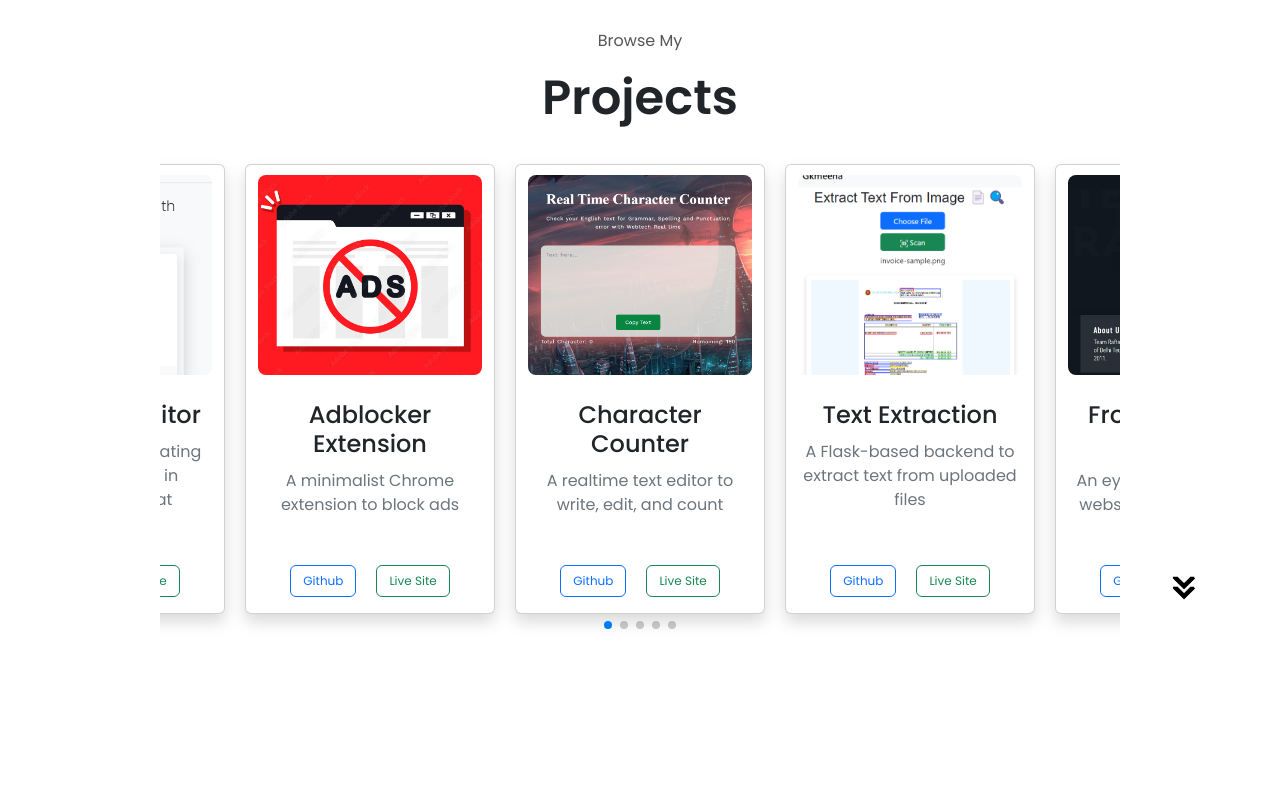
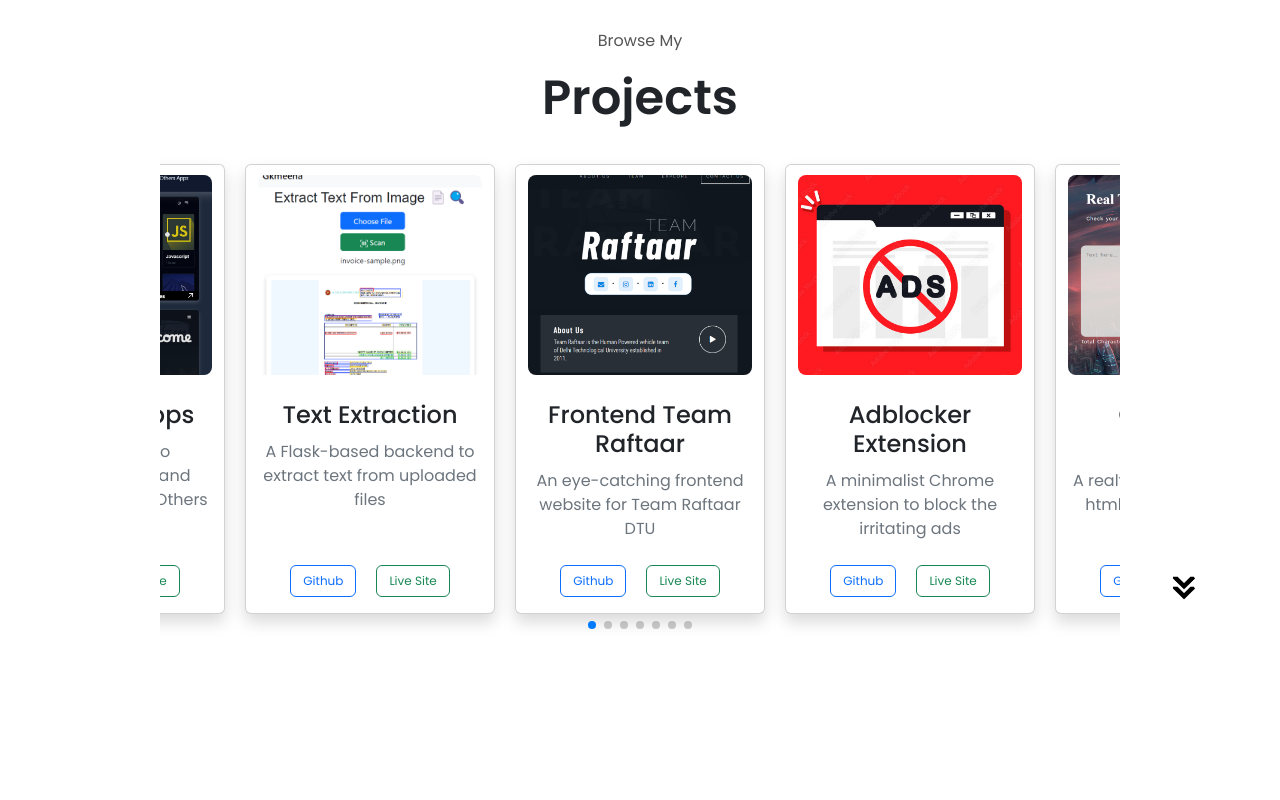
Before and after one commit to gauravmeee/My-React-Portfolio, a React (Create React App) app: page / in a window 1280 px wide. Shown: the part 2460-3260 px from the top of the page. Built offline with nearby package versions, Linux system fonts and the light colour scheme; a web font is replaced by a local one.

Commit message:
updated project

```diff
--- a/src/components/Projects.js
+++ b/src/components/Projects.js
@@ -6,6 +6,9 @@
 import pro3 from './assets/Project-CharacterCounter.png';
 import pro4 from './assets/Project-OCR.png';
 import pro5 from './assets/Project-TeamRaftaar.png';
+import pro6 from './assets/Project-GkmeenaApps.png';
+import pro7 from './assets/Project-GkmeenaNotes.png';
+
 
 // Import Swiper styles
 import "swiper/css";
@@ -20,11 +23,13 @@
 );
 
 const projects = [
-  { img: pro1, title: "Markdown Editor", description: "A simple app for creating and saving notes in markdown format", sourceCode: "https://github.com/gauravmeee/React-Markdown-Editor", liveProject: "https://markdown-editor-livepreview.netlify.app/" },
-  { img: pro2, title: "Adblocker Extension", description: "A minimalist Chrome extension to block ads", sourceCode: "https://github.com/gauravmeee", liveProject: "" },
-  { img: pro3, title: "Character Counter", description: "A realtime text editor to write, edit, and count", sourceCode: "https://github.com/gauravmeee/Grammar-Count", liveProject: "https://grammar-count.netlify.app/" },
+  { img: pro7, title: "GKmeena Notes", description: "A very minimilistic Next.js Apps to Collect, Present and Share your Markdown notes effectively", sourceCode: "https://github.com/gauravmeee/My_md_Notes", liveProject: "https://gkmeena-markdown-notes.vercel.app/" },
+  { img: pro1, title: "Markdown Editor", description: "A simple React app for creating and saving notes in markdown format", sourceCode: "https://github.com/gauravmeee/React-Markdown-Editor", liveProject: "https://markdown-editor-livepreview.netlify.app/" },
+  { img: pro6, title: "GKmeena Apps", description: "React-vite App to Dynamically Store and Present All your and Others Useful Apps", sourceCode: "https://github.com/gauravmeee/gkmeena-apps", liveProject: "https://gkmeena-apps.vercel.app/" },
   { img: pro4, title: "Text Extraction", description: "A Flask-based backend to extract text from uploaded files", sourceCode: "https://github.com/gauravmeee/flask-tesseract-ocr", liveProject: "https://image-text-extract.onrender.com/" },
   { img: pro5, title: "Frontend Team Raftaar", description: "An eye-catching frontend website for Team Raftaar DTU", sourceCode: "https://github.com/gauravmeee/Teamraftaar", liveProject: "https://teamraftaar.vercel.app/" },
+  { img: pro2, title: "Adblocker Extension", description: "A minimalist Chrome extension to block the irritating ads", sourceCode: "https://github.com/gauravmeee", liveProject: "" },
+  { img: pro3, title: "Character Counter", description: "A realtime text editor using html, css and js to write, edit, and count", sourceCode: "https://github.com/gauravmeee/Grammar-Count", liveProject: "https://grammar-count.netlify.app/" },
 ];
 
 const Card = ({ project }) => {
@@ -45,7 +50,7 @@
   );
 };
 
-var middleSlide = Math.floor(projects.length / 2);
+var middleSlide = 3;
 const Projects = () => {
   return (
     <section id="projects">
@@ -56,7 +61,7 @@
       effect="coverflow"
       grabCursor={true}
       centeredSlides={true}
-      slidesPerView={3} // Default value (3 cards per view)
+      slidesPerView={1} // Default value (3 cards per view)
       coverflowEffect={{
         rotate: 0,
         stretch: -10,
```
Also changed, not shown: src/components/assets/Project-GkmeenaApps.png (added), src/components/assets/Project-GkmeenaNotes.png (added).
